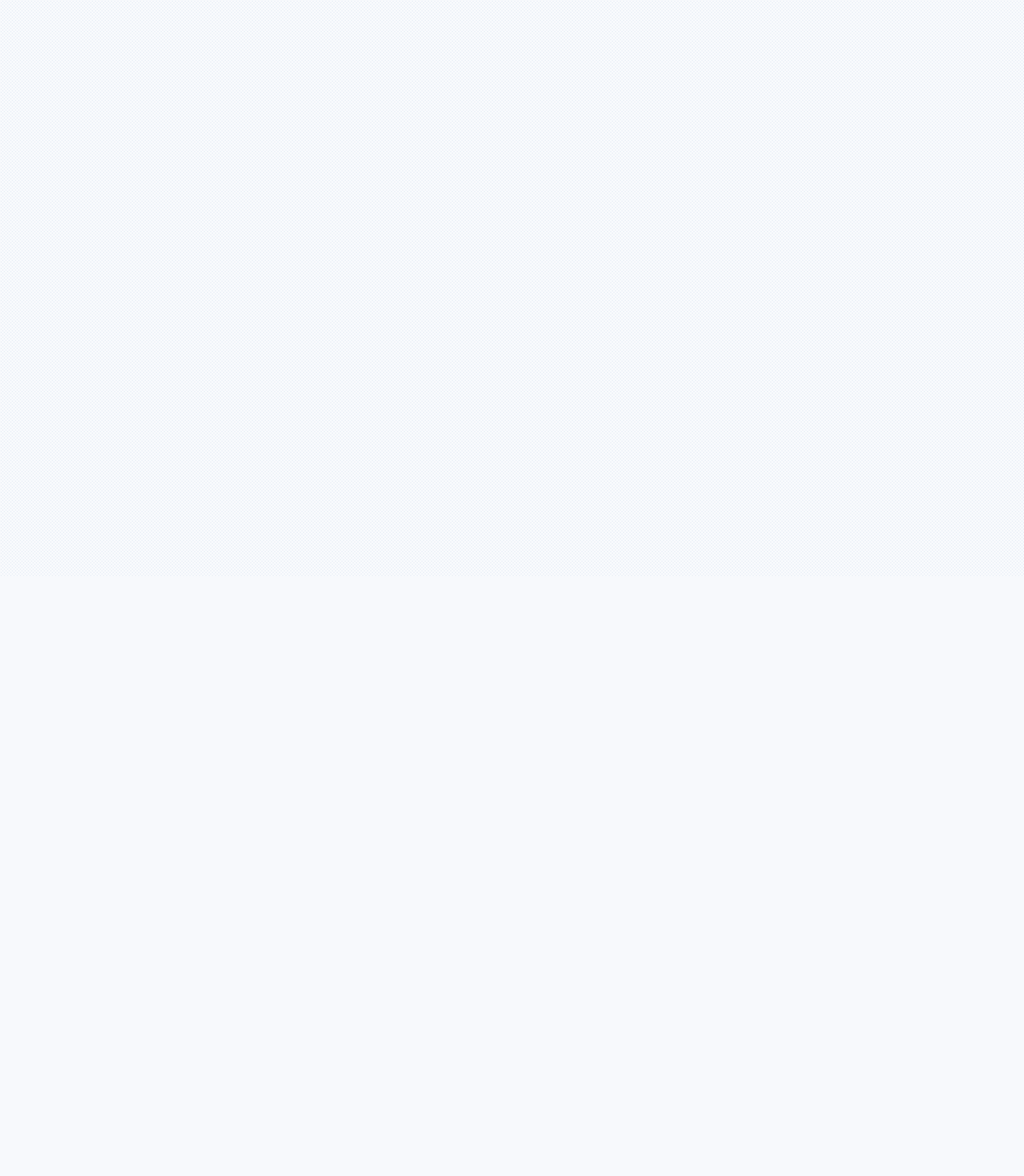
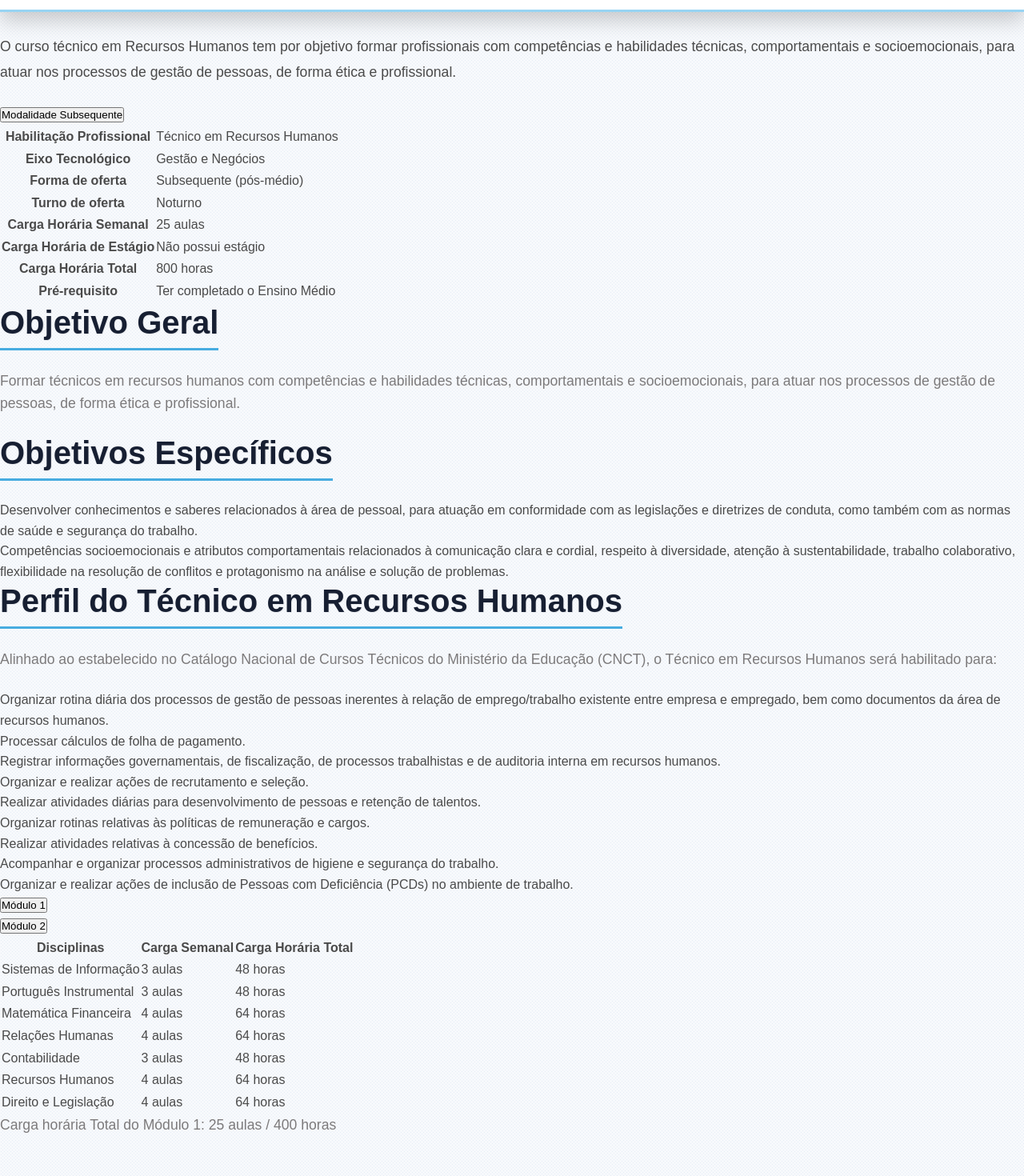
Before and after one commit to CEDUPPerfeitoManoelDeAguiar/site-cedup, a React (Create React App) app: page /recursoshumanos in a window 1280 px wide. Before the commit this address had no page. Shown: the part 80-1550 px from the top of the page at 80% size. Before the commit the page ends 800 px from the top, so only its background shows below. Built offline with nearby package versions, Linux system fonts and the light colour scheme.

Commit message:
destaques e rh sem css

```diff
--- a/src/App.css
+++ b/src/App.css
@@ -661,7 +661,7 @@ p {
   width: 12px;
   height: 12px;
   border-radius: 50%;
-  background-color: rgba(255, 255, 255, 0.5);
+  background-color: rgba(10, 10, 10, 0.6);
   cursor: pointer;
   transition: var(--transition-fast);
 }
@@ -931,6 +931,41 @@ p {
   margin-bottom: var(--space-xs);
 }
 
+/* Destaques (Highlights) */
+.highlights-container {
+  background: var(--color-secondary-lighter);
+  padding: var(--space-lg) 0;
+  margin-bottom: var(--space-md);
+}
+
+.highlights-list {
+  display: flex;
+  gap: var(--space-lg);
+  justify-content: center;
+  flex-wrap: wrap;
+}
+
+.highlight-item {
+  background: var(--color-white);
+  color: var(--color-primary);
+  padding: var(--space-md) var(--space-xl);
+  border-radius: var(--radius-lg);
+  box-shadow: var(--shadow-sm);
+  font-size: 1.2rem;
+  font-weight: bold;
+  transition: var(--transition-fast);
+}
+
+.highlight-item a {
+  color: var(--color-secondary);
+  text-decoration: none;
+}
+
+.highlight-item:hover {
+  background: var(--color-secondary-light);
+  color: var(--color-white);
+}
+
 /* Layout responsivo */
 @media (max-width: 768px) {
   .cursos-titulo-pronatec {
--- /dev/null
+++ b/src/Pages/Cursos/RecursosHumanos/index.jsx
@@ -0,0 +1,184 @@
+import React, { useState } from 'react';
+import '../../../App.css';
+;
+
+const RecursosHumanos = () => {
+  const [activeTab, setActiveTab] = useState('subsequente');
+  const [activeModule, setActiveModule] = useState('modulo1');
+
+  const courseInfo = {
+    subsequente: [
+      { label: "Habilitação Profissional", value: "Técnico em Recursos Humanos" },
+      { label: "Eixo Tecnológico", value: "Gestão e Negócios" },
+      { label: "Forma de oferta", value: "Subsequente (pós-médio)" },
+      { label: "Turno de oferta", value: "Noturno" },
+      { label: "Carga Horária Semanal", value: "25 aulas" },
+      { label: "Carga Horária de Estágio", value: "Não possui estágio" },
+      { label: "Carga Horária Total", value: "800 horas" },
+      { label: "Pré-requisito", value: "Ter completado o Ensino Médio" }
+    ],
+    modulos: {
+      modulo1: {
+        title: "Módulo 1",
+        subjects: [
+          { name: "Sistemas de Informação", weekly: "3 aulas", total: "48 horas" },
+          { name: "Português Instrumental", weekly: "3 aulas", total: "48 horas" },
+          { name: "Matemática Financeira", weekly: "4 aulas", total: "64 horas" },
+          { name: "Relações Humanas", weekly: "4 aulas", total: "64 horas" },
+          { name: "Contabilidade", weekly: "3 aulas", total: "48 horas" },
+          { name: "Recursos Humanos", weekly: "4 aulas", total: "64 horas" },
+          { name: "Direito e Legislação", weekly: "4 aulas", total: "64 horas" }
+        ],
+        total: "25 aulas / 400 horas"
+      },
+      modulo2: {
+        title: "Módulo 2",
+        subjects: [
+          { name: "Recursos Humanos", weekly: "5 aulas", total: "80 horas" },
+          { name: "Empreendedorismo", weekly: "3 aulas", total: "48 horas" },
+          { name: "Segurança do Trabalho", weekly: "2 aulas", total: "32 horas" },
+          { name: "Relações Humanas", weekly: "5 aulas", total: "80 horas" },
+          { name: "Sistemas de Informação", weekly: "3 aulas", total: "48 horas" },
+          { name: "Inclusão de pessoas com Deficiência", weekly: "3 aulas", total: "48 horas" }
+        ],
+        total: "25 aulas / 400 horas"
+      }
+    }
+  };
+
+  const objectives = [
+    "Formar técnicos em recursos humanos com competências e habilidades técnicas, comportamentais e socioemocionais, para atuar nos processos de gestão de pessoas, de forma ética e profissional."
+  ];
+
+  const specificObjectives = [
+    "Desenvolver conhecimentos e saberes relacionados à área de pessoal, para atuação em conformidade com as legislações e diretrizes de conduta, como também com as normas de saúde e segurança do trabalho.",
+    "Competências socioemocionais e atributos comportamentais relacionados à comunicação clara e cordial, respeito à diversidade, atenção à sustentabilidade, trabalho colaborativo, flexibilidade na resolução de conflitos e protagonismo na análise e solução de problemas."
+  ];
+
+  const profileItems = [
+    "Organizar rotina diária dos processos de gestão de pessoas inerentes à relação de emprego/trabalho existente entre empresa e empregado, bem como documentos da área de recursos humanos.",
+    "Processar cálculos de folha de pagamento.",
+    "Registrar informações governamentais, de fiscalização, de processos trabalhistas e de auditoria interna em recursos humanos.",
+    "Organizar e realizar ações de recrutamento e seleção.",
+    "Realizar atividades diárias para desenvolvimento de pessoas e retenção de talentos.",
+    "Organizar rotinas relativas às políticas de remuneração e cargos.",
+    "Realizar atividades relativas à concessão de benefícios.",
+    "Acompanhar e organizar processos administrativos de higiene e segurança do trabalho.",
+    "Organizar e realizar ações de inclusão de Pessoas com Deficiência (PCDs) no ambiente de trabalho."
+  ];
+
+  return (
+    <div className="site">
+      <div className="site-content">
+        <h2 className="cursos-titulo">RECURSOS HUMANOS</h2>
+
+        <article>
+          <p className="content__p">
+            O curso técnico em Recursos Humanos tem por objetivo formar profissionais com competências e habilidades técnicas,
+            comportamentais e socioemocionais, para atuar nos processos de gestão de pessoas, de
+            forma ética e profissional.
+          </p>
+
+          <div className="tabela-curso">
+            <ul className="app__card-list abas-curso">
+              <li className="app__card-list-item">
+                <button
+                  className={`app__card-button aba-curso ${activeTab === 'subsequente' ? 'active' : ''}`}
+                  onClick={() => setActiveTab('subsequente')}
+                >
+                  Modalidade Subsequente
+                </button>
+              </li>
+            </ul>
+
+            {activeTab === 'subsequente' && (
+              <div className="conteudo-aba-curso active" id="subsequente">
+                <table className="subsequente-table">
+                  <tbody>
+                    {courseInfo.subsequente.map((item, index) => (
+                      <tr key={index}>
+                        <th>{item.label}</th>
+                        <td>{item.value}</td>
+                      </tr>
+                    ))}
+                  </tbody>
+                </table>
+              </div>
+            )}
+          </div>
+
+          <div className="objetivos">
+            <h2>Objetivo Geral</h2>
+            {objectives.map((obj, index) => (
+              <p key={index}>{obj}</p>
+            ))}
+
+            <h2>Objetivos Específicos</h2>
+            <ul>
+              {specificObjectives.map((obj, index) => (
+                <li key={index}>{obj}</li>
+              ))}
+            </ul>
+          </div>
+
+          <div className="perfil-egresso">
+            <h2>Perfil do Técnico em Recursos Humanos</h2>
+            <p>Alinhado ao estabelecido no Catálogo Nacional de Cursos Técnicos do Ministério da
+              Educação (CNCT), o Técnico em Recursos Humanos será habilitado para:</p>
+            <ul>
+              {profileItems.map((item, index) => (
+                <li key={index}>{item}</li>
+              ))}
+            </ul>
+          </div>
+
+          <div className="grade-curricular">
+            <ul className="abas-grade-curricular">
+              {Object.keys(courseInfo.modulos).map((modulo) => (
+                <li key={modulo}>
+                  <button
+                    className={`aba-grade-curricular ${activeModule === modulo ? 'active' : ''}`}
+                    onClick={() => setActiveModule(modulo)}
+                  >
+                    {courseInfo.modulos[modulo].title}
+                  </button>
+                </li>
+              ))}
+            </ul>
+
+            {Object.keys(courseInfo.modulos).map((modulo) => (
+              <div
+                key={modulo}
+                className={`conteudo-aba-grade-curricular ${activeModule === modulo ? 'active' : ''}`}
+                id={modulo}
+              >
+                <table className={`${modulo}-table`}>
+                  <thead>
+                    <tr>
+                      <th>Disciplinas</th>
+                      <th>Carga Semanal</th>
+                      <th>Carga Horária Total</th>
+                    </tr>
+                  </thead>
+                  <tbody>
+                    {courseInfo.modulos[modulo].subjects.map((subject, index) => (
+                      <tr key={index}>
+                        <td>{subject.name}</td>
+                        <td>{subject.weekly}</td>
+                        <td>{subject.total}</td>
+                      </tr>
+                    ))}
+                  </tbody>
+                </table>
+                <p>Carga horária Total do {courseInfo.modulos[modulo].title}: {courseInfo.modulos[modulo].total}</p>
+                <br />
+              </div>
+            ))}
+          </div>
+        </article>
+      </div>
+    </div>
+  );
+};
+
+export default RecursosHumanos;
--- a/src/Pages/Cursos/index.jsx
+++ b/src/Pages/Cursos/index.jsx
@@ -31,7 +31,7 @@ const Cursos = () => {
       title: "Recursos Humanos",
       image: "/imagens/cursos/Recursos humanos.png",
       modalidades: "Subsequente - Noturno\n100% presencial",
-      link: "/recursoshumanos"
+      link: "/recursoshumanos",
     },
     {
       id: 5,
--- a/src/Pages/Home/index.jsx
+++ b/src/Pages/Home/index.jsx
@@ -42,6 +42,24 @@ const Home = () => {
             ))}
           </div>
         </section>
+
+        {/* Destaques Section */}
+        <div className="highlights-container">
+          <div className="container">
+            <h2 className="section-title" style={{marginBottom: '1.5rem'}}>Destaques</h2>
+            <div className="highlights-list">
+              <div className="highlight-item">
+                <Link to="/feira-ciencias">Feira de Ciências</Link>
+              </div>
+              <div className="highlight-item">
+                <Link to="/novos-cursos">Novos Cursos 2/2025</Link>
+              </div>
+              <div className="highlight-item">
+                <Link to="/grêmio">Eleições do Grêmio</Link>
+              </div>
+            </div>
+          </div>
+        </div>
 
         {/* Agenda Section */}
         <section className="section" style={{backgroundColor: '#f5f7fa'}}>
--- a/src/routes.js
+++ b/src/routes.js
@@ -8,6 +8,7 @@ import React from "react";
 import './App.css';
 import NovosCursos from "./Pages/NovosCursos";
 import Cursos from "./Pages/Cursos";
+import RecursosHumanos from "./Pages/Cursos/RecursosHumanos";
 
 const AnimatedPage = ({ children }) => (
   <motion.div
@@ -40,6 +41,8 @@ function AnimatedRoutes() {
           <Route path="/sobre" element={<LayoutWithHeader><Sobre /></LayoutWithHeader>} />
           <Route path="/novos-cursos" element={<LayoutWithHeader><NovosCursos /></LayoutWithHeader>} />
           <Route path="/cursos" element={<LayoutWithHeader><Cursos /></LayoutWithHeader>} />
+          <Route path="/recursoshumanos" element={<LayoutWithHeader><RecursosHumanos /></LayoutWithHeader>} />
+
       </Routes>
     </AnimatePresence>
   );
```
